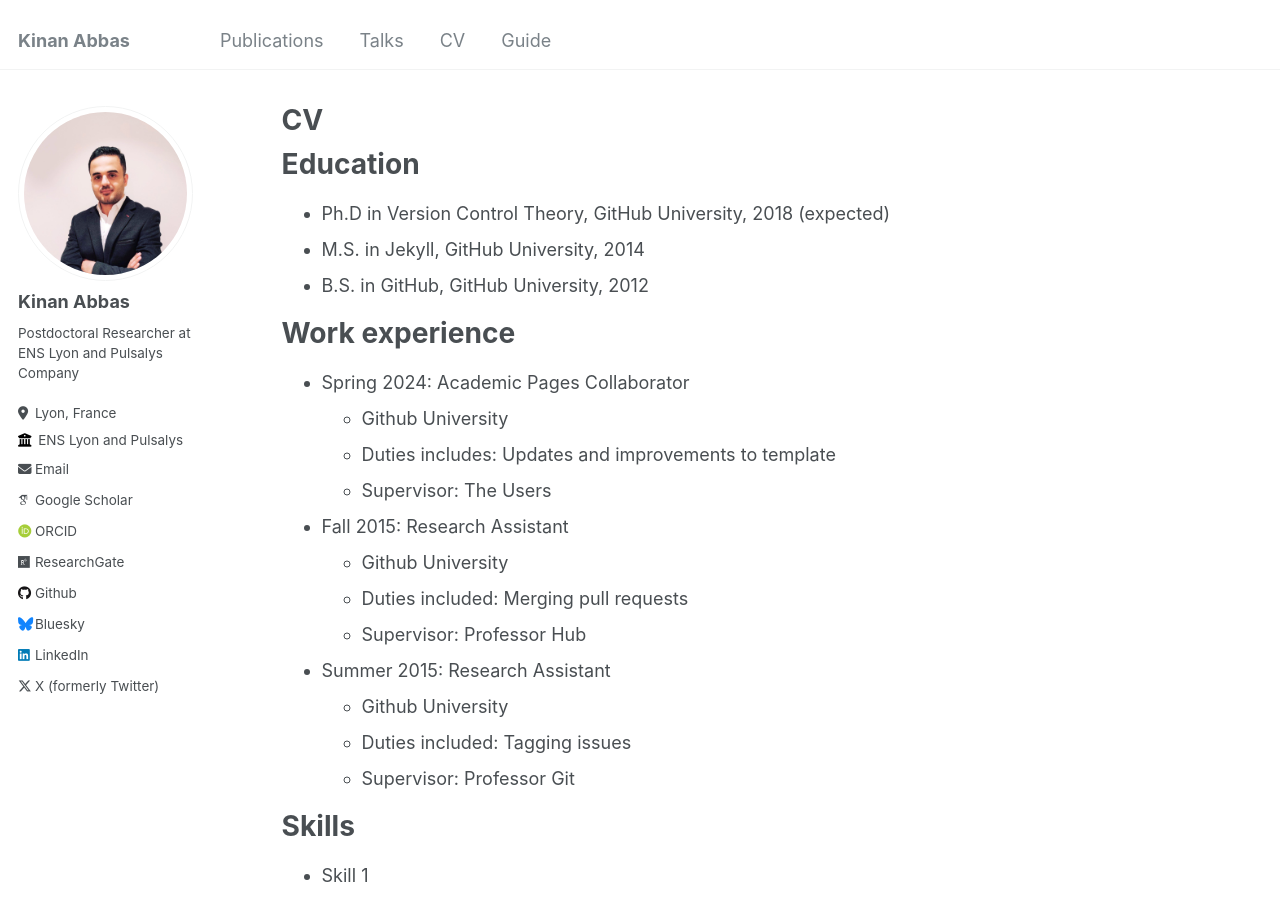
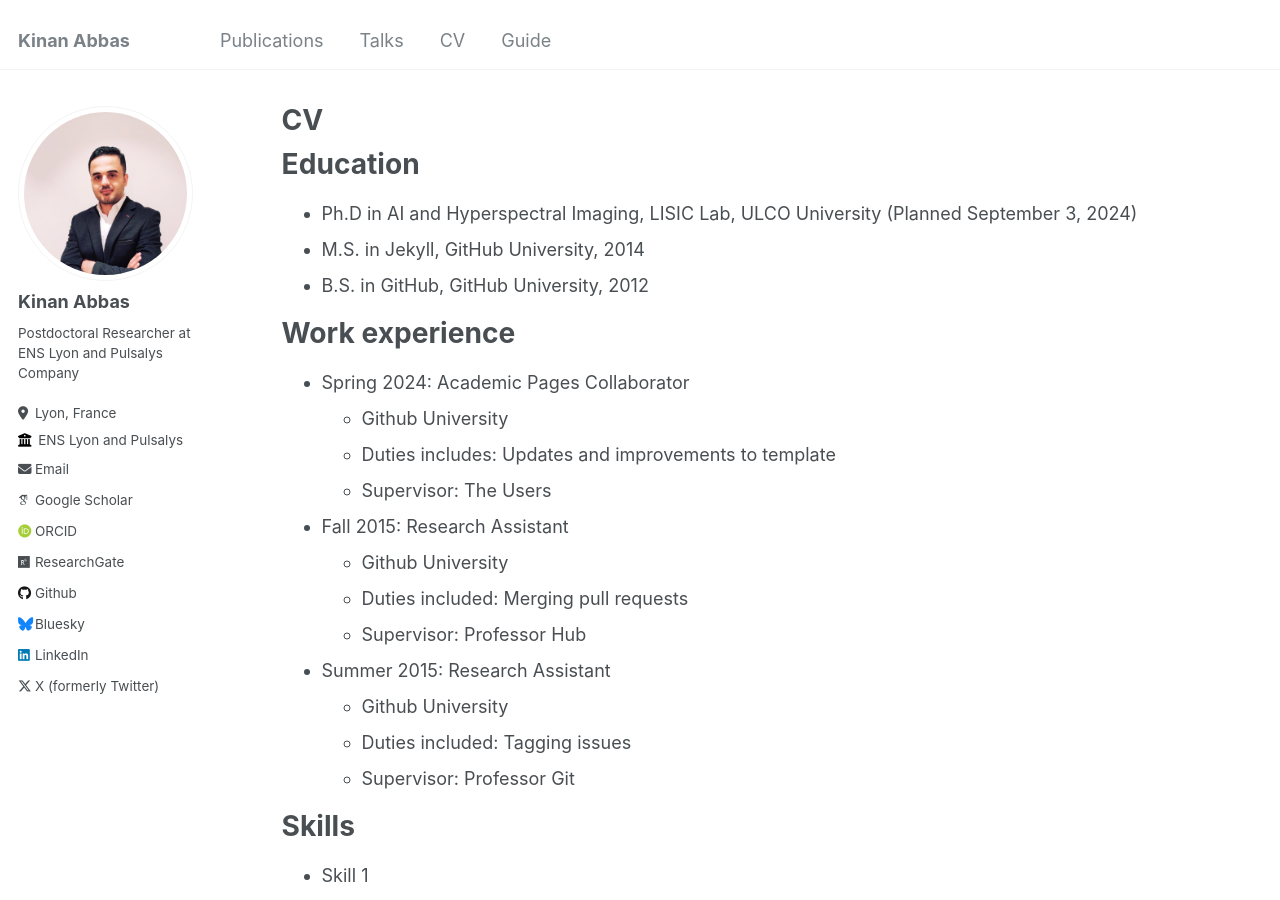
Before and after one commit to kinan3bb3s/kinan3bb3s.github.io, a Jekyll site: the page built from _pages/cv.md, in a window 1280 px wide and 900 px high. Built offline with Jekyll 4.4.1, drawn with Linux system fonts in a browser that asks for light colours; some web fonts are replaced.

Commit message:
Publicaitions

```diff
--- a/_pages/cv.md
+++ b/_pages/cv.md
@@ -11,7 +11,7 @@ redirect_from:
 
 Education
 ======
-* Ph.D in Version Control Theory, GitHub University, 2018 (expected)
+* Ph.D in AI and Hyperspectral Imaging, LISIC Lab, ULCO University (Planned September 3, 2024)
 * M.S. in Jekyll, GitHub University, 2014
 * B.S. in GitHub, GitHub University, 2012
 
```
Also changed, not shown: _pages/publications.md (+1 -1 lines).
